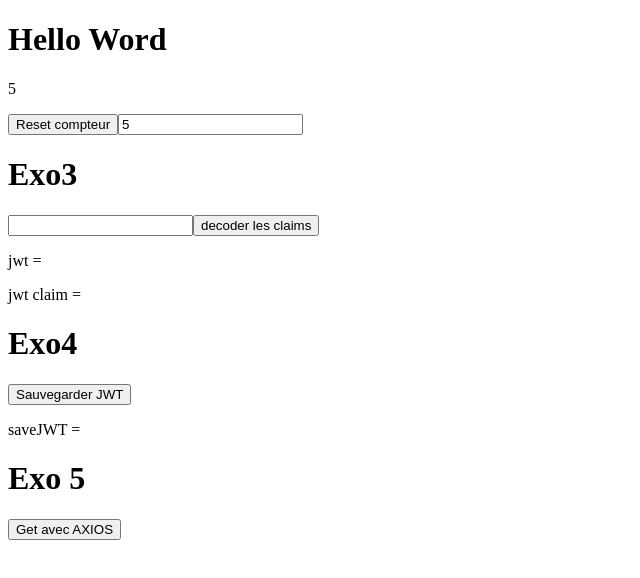
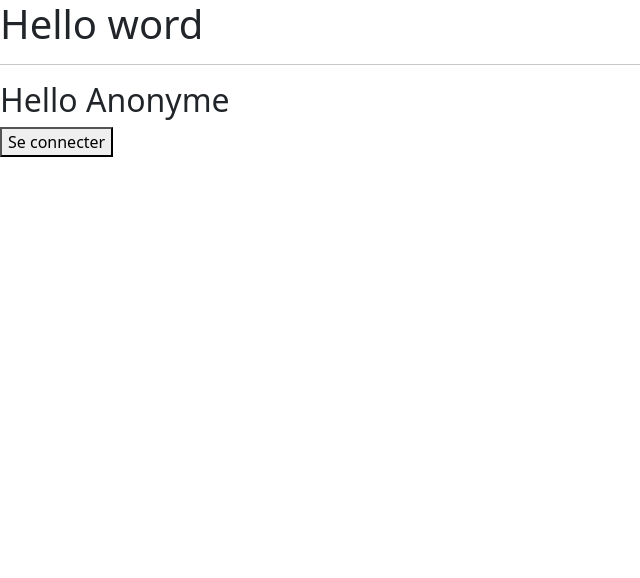
Before and after one commit to QuentinMlt/exosVue, a Vue app in the folder vue-project/: page / in a window 1280 px wide. Shown: the top 578 px of the page, without its empty margins (0-640 px from the left). Built offline with nearby package versions, Linux system fonts and the light colour scheme.

Commit message:
correction

```diff
--- a/vue-project/src/App.vue
+++ b/vue-project/src/App.vue
@@ -1,4 +1,4 @@
-<script setup>
+<!-- <script setup>
 import { ref } from 'vue';
 import * as jose from 'jose'
 import axios from 'axios'
@@ -71,4 +71,90 @@ function saveJwt(jwt) {
 
 <style>
 
+</style> -->
+
+<!-- <script setup>
+
+import { ref } from 'vue';
+
+const tableau = ref([1,2,3])
+const listDObjets =ref([
+  {id:0, name:"Alice"},
+  {id:1, name:"Bob"},
+  {id:2, name:"Arthur"}
+])
+
+const nameInput = ref("");
+const id = 2
+function Add(name) {
+  let v = {id: id, name: name}
+  listDObjets.value = listDObjets.value.concat(v);
+  id++
+}
+
+function deleteObj(id) {
+  let indexASupprimer = "Not found"
+
+  for(const [index, element] of listDObjets.value.entries()){
+    if(element.id === id){
+      indexASupprimer = index
+      break
+    }
+  }
+  if(indexASupprimer != "Not found"){
+    listDObjets.value.splice(indexASupprimer,1)
+  }
+}
+
+</script>
+
+<template>
+  <p v-for="i in tableau">{{i}}</p>
+  <ul>
+    <li v-for="monObjet in listDObjets" :key="monObjet.id">{{monObjet}}</li>
+  </ul>
+  <div v-for="monObjet in listDObjets" :key="monObjet.id">
+    <h2>{{monObjet.name}}</h2>
+    <p>{{monObjet.id}}</p>
+    <button @click="deleteObj(monObjet.id)">Supprimer</button>
+  </div>
+
+  <input type="text" v-model="nameInput">
+  <button @click="Add(nameInput)"> Ajouter {{nameInput}}</button>
+</template>
+
+<style>
+</style> -->
+
+
+<script setup>
+import { ref } from 'vue';
+const user = ref("")
+
+function login(){
+  user.value = {
+    id: 0,
+    name: "Quentin",
+    email: "email@gmail.com"
+  }
+}
+
+function logout(){
+  user.value = ""
+}
+
+</script>
+
+<template>
+  <h1>Hello word</h1>
+  <hr>
+  <h2 v-if='user == ""'>Hello Anonyme</h2>
+  <h2 v-if='user != ""'>Hello {{user.name}}</h2>
+
+  <button @click="login()" v-if='user == ""'>Se connecter</button>
+  <button @click="logout()" v-if='user != ""'>Se déconnecter</button>
+</template>
+
+<style>
+@import 'bootstrap/dist/css/bootstrap.min.css';
 </style>
--- a/vue-project/src/main.js
+++ b/vue-project/src/main.js
@@ -1,4 +1,5 @@
 import { createApp } from 'vue'
 import App from './App.vue'
+import router from '@/router'
 
-createApp(App).mount('#app')
+createApp(App).use(router).mount('#app')
```
Also changed, not shown: vue-project/src/router.js (added).
